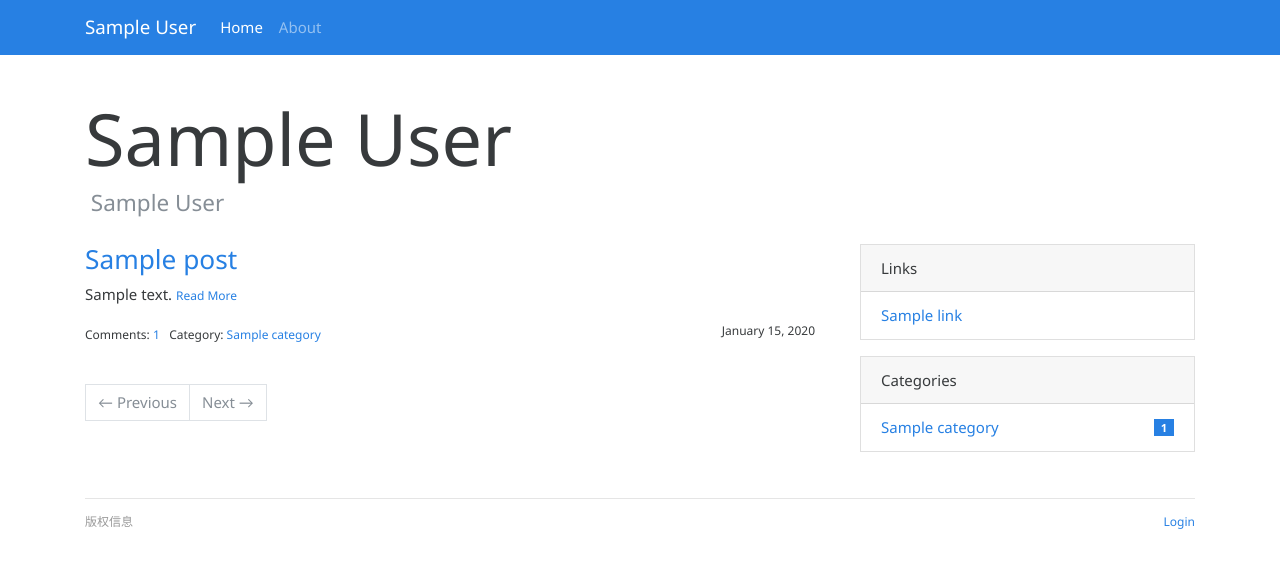
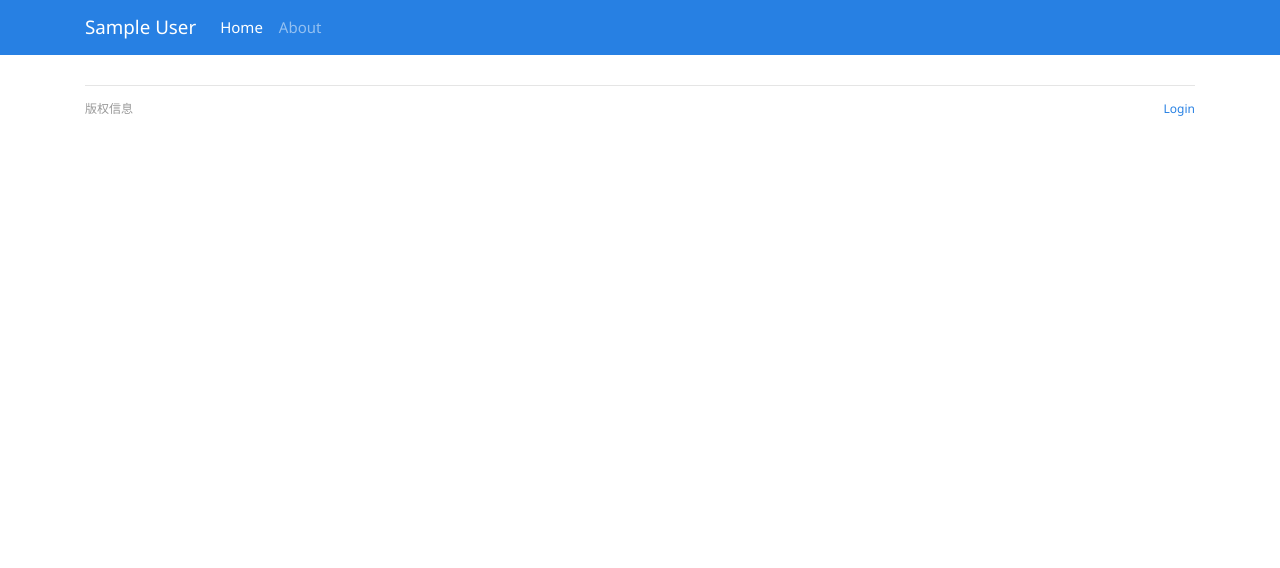
Before and after one commit to iiclear/clearblog, a Flask app: page / in a window 1280 px wide. Shown: the top 568 px of the page. Run offline with Flask 2, Linux system fonts and the light colour scheme; tables that the repository leaves empty hold one stand-in row (values such as "Sample post"); some libraries are stand-ins or nearby versions.

Commit message:
Revert "改用bootstrap-flask,完成首页布局和后端"
This reverts commit 8f497835

```diff
--- /dev/null
+++ b/email.py
@@ -0,0 +1 @@
+# 有回复进行邮件提醒
--- a/templates/blog/_posts.html
+++ /dev/null
@@ -1,25 +0,0 @@
-{% if posts %}
-    {% for post in posts %}
-        <h3 class="text-primary"><a href="{{ url_for('.show_post', post_id=post.id) }}">{{ post.title }}</a></h3>
-        <p>
-            {{ post.body|striptags|truncate }}
-            <small><a href="{{ url_for('.show_post', post_id=post.id) }}">Read More</a></small>
-        </p>
-        <small>
-            Comments: <a href="{{ url_for('.show_post', post_id=post.id) }}#comments">{{ post.comments|length }}</a>&nbsp;&nbsp;
-            Category: <a
-                href="{{ url_for('.show_category', category_id=post.category.id) }}">{{ post.category.name }}</a>
-            <span class="float-right">{{ moment(post.timestamp).format('LL') }}</span>
-        </small>
-        {% if not loop.last %}
-            <hr>
-        {% endif %}
-    {% endfor %}
-{% else %}
-    <div class="tip">
-        <h5>No posts yet.</h5>
-        {% if current_user.is_authenticated %}
-            <a href="{{ url_for('admin.new_post') }}">Write Now</a>
-        {% endif %}
-    </div>
-{% endif %}
--- a/templates/blog/_sidebar.html
+++ /dev/null
@@ -1,42 +0,0 @@
-{% if links %}
-    <div class="card mb-3">
-        <div class="card-header">Links</div>
-        <ul class="list-group list-group-flush">
-            {% for link in links %}
-                <li class="list-group-item  list-group-item-action d-flex justify-content-between align-items-center">
-                    <a href="{{ link.url }}" target="_blank">{{ link.name }}</a>
-                </li>
-            {% endfor %}
-        </ul>
-    </div>
-{% endif %}
-
-{% if categories %}
-    <div class="card mb-3">
-        <div class="card-header">Categories</div>
-        <ul class="list-group list-group-flush">
-            {% for category in categories %}
-                <li class="list-group-item  list-group-item-action d-flex justify-content-between align-items-center">
-                    <a href="{{ url_for('blog.show_category', category_id=category.id) }}">
-                        {{ category.name }}
-                    </a>
-                    <span class="badge badge-primary badge-pill"> {{ category.posts|length }}</span>
-                </li>
-            {% endfor %}
-        </ul>
-    </div>
-{% endif %}
-
-{#<div class="dropdown">#}
-{#    <button class="btn btn-default dropdown-toggle" type="button" id="dropdownMenuButton"#}
-{#            data-toggle="dropdown" aria-haspopup="true" aria-expanded="false">#}
-{#        Change Theme#}
-{#    </button>#}
-{#    <div class="dropdown-menu" aria-labelledby="dropdownMenuButton">#}
-{#        {% for theme_name, display_name in config.BLUELOG_THEMES.items() %}#}
-{#            <a class="dropdown-item"#}
-{#               href="{{ url_for('blog.change_theme', theme_name=theme_name, next=request.full_path) }}">#}
-{#                {{ display_name }}</a>#}
-{#        {% endfor %}#}
-{#    </div>#}
-{#</div>#}
--- a/templates/blog/index.html
+++ b/templates/blog/index.html
@@ -6,19 +6,5 @@
 {#文章列表，分页,用的是bootstrap/pagiantion。学习#}
 {#侧边栏 ，上边显示友情链接列表，下边是竖排标签列表,对应blog/sidebar.html#}
 {% block content %}
-<div class="page-header">
-        <h1 class="display-3">{{ admin.blog_title|default('Blog Title') }}</h1>
-        <h4 class="text-muted">&nbsp;{{ admin.blog_sub_title|default('Blog Subtitle') }}</h4>
-    </div>
-    <div class="row">
-        <div class="col-sm-8">
-            {% include 'blog/_posts.html' %}
-            {% if posts %}
-                <div class="page-footer">{{ render_pager(pagination) }}</div>
-            {% endif %}
-        </div>
-        <div class="col-sm-4 sidebar">
-            {% include 'blog/_sidebar.html' %}
-        </div>
-    </div>
+
 {% endblock %}
```
Also changed, not shown: blueprints/auth.py (+5 -22 lines).
